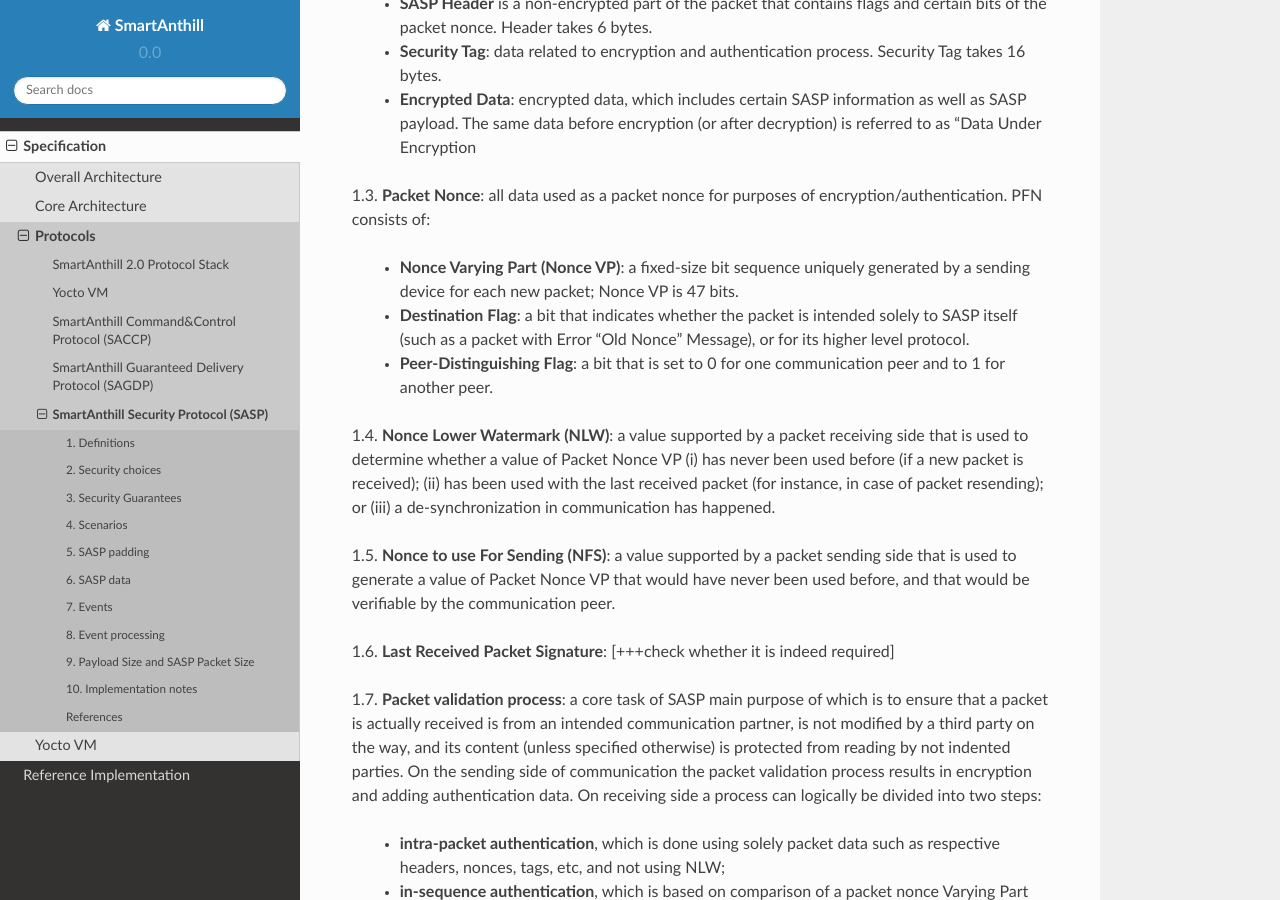
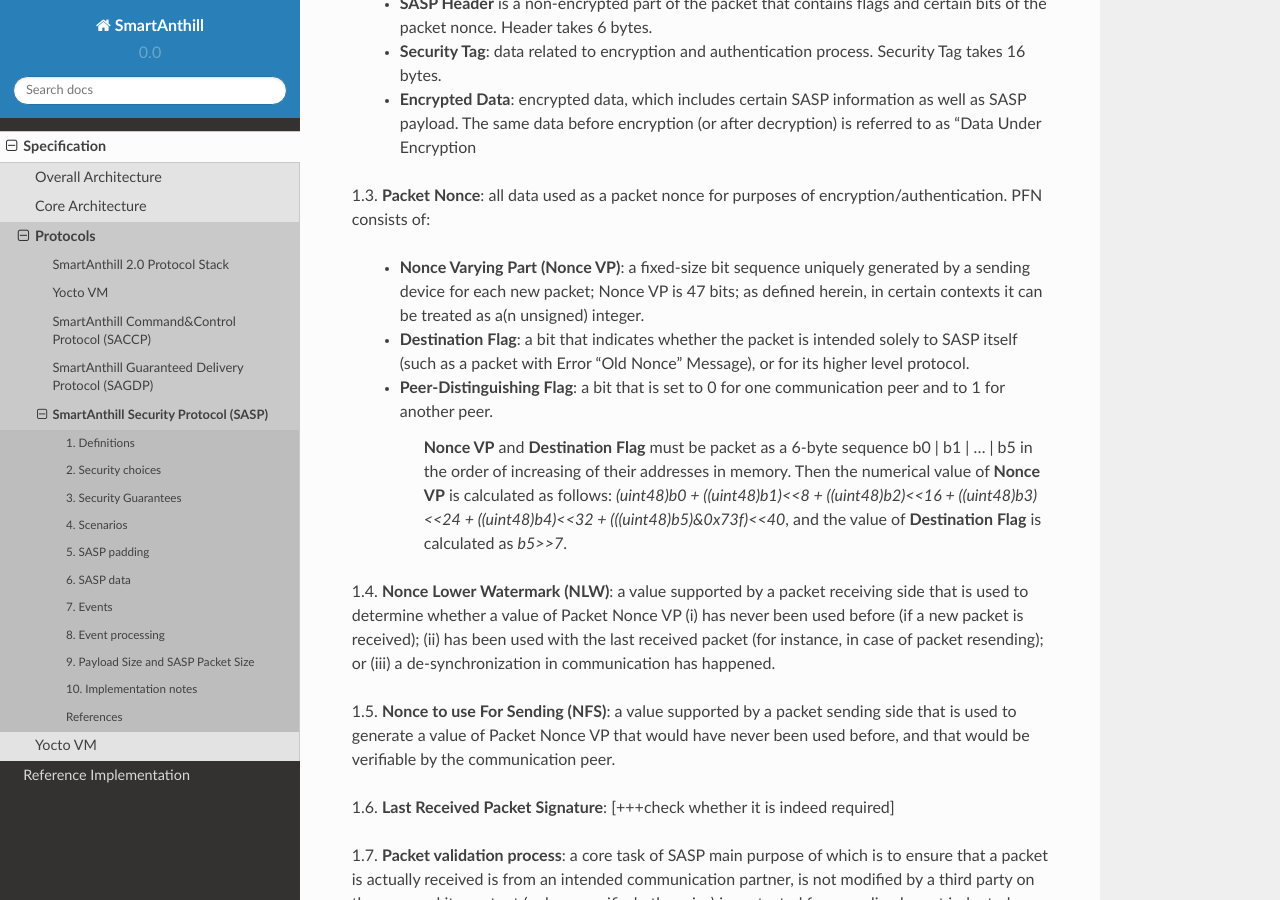
Before and after one commit to smartanthill/smartanthill2_0, a Sphinx documentation site: the page built from docs/design-documents/protocols/sasp.rst, in a window 1280 px wide and 900 px high, scrolled down 1700 px. Built offline with Sphinx 7.4.7 and the Read the Docs theme 2.0.0, drawn with Linux system fonts in a browser that asks for light colours.

Commit message:
SASP spec: details on nonce structure

```diff
--- a/docs/design-documents/protocols/sasp.rst
+++ b/docs/design-documents/protocols/sasp.rst
@@ -60,9 +60,11 @@
 
 1.3. **Packet Nonce**: all data used as a packet nonce for purposes of encryption/authentication. PFN consists of:
 
-     * **Nonce Varying Part (Nonce VP)**: a fixed-size bit sequence uniquely generated by a sending device for each new packet; Nonce VP is 47 bits.
+     * **Nonce Varying Part (Nonce VP)**: a fixed-size bit sequence uniquely generated by a sending device for each new packet; Nonce VP is 47 bits; as defined herein, in certain contexts it can be treated as a(n unsigned) integer.
      * **Destination Flag**: a bit that indicates whether the packet is intended solely to SASP itself (such as a packet with Error "Old Nonce" Message), or for its higher level protocol.
      * **Peer-Distinguishing Flag**: a bit that is set to 0 for one communication peer and to 1 for another peer.
+
+	 **Nonce VP** and **Destination Flag** must be packet as a 6-byte sequence b0 \| b1 \| ... \| b5 in the order of increasing of their addresses in memory. Then the numerical value of **Nonce VP** is calculated as follows: *(uint48)b0 + ((uint48)b1)<<8 + ((uint48)b2)<<16 + ((uint48)b3)<<24 + ((uint48)b4)<<32 + (((uint48)b5)&0x73f)<<40*, and the value of **Destination Flag** is calculated as *b5>>7*.
 
 1.4. **Nonce Lower Watermark (NLW)**: a value supported by a packet receiving side that is used to determine whether a value of Packet Nonce VP (i) has never been used before (if a new packet is received); (ii) has been used with the last received packet (for instance, in case of packet resending); or (iii) a de-synchronization in communication has happened.
 
```
